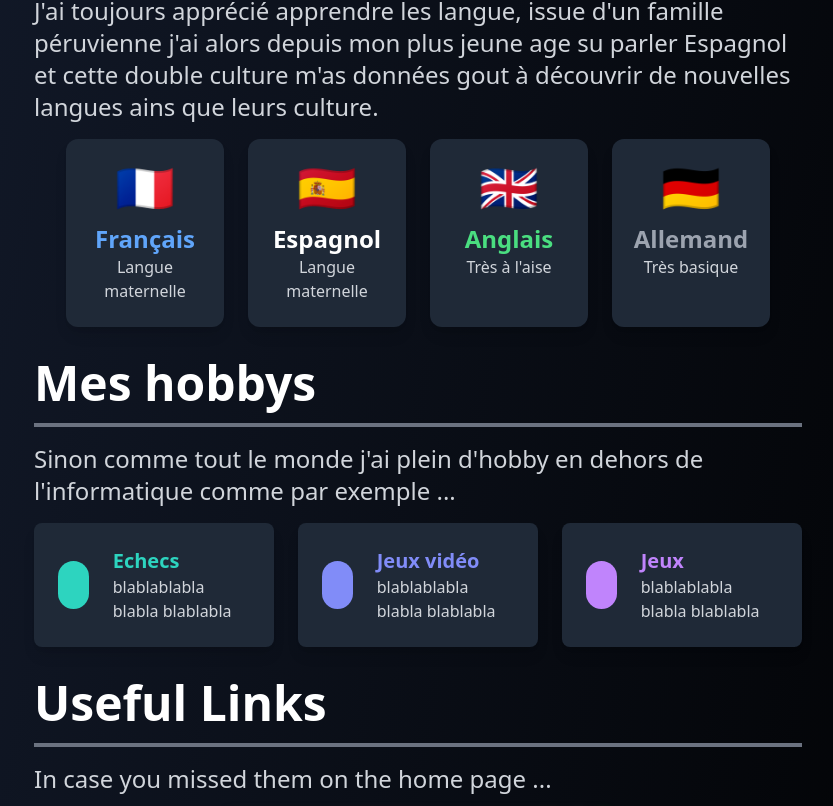
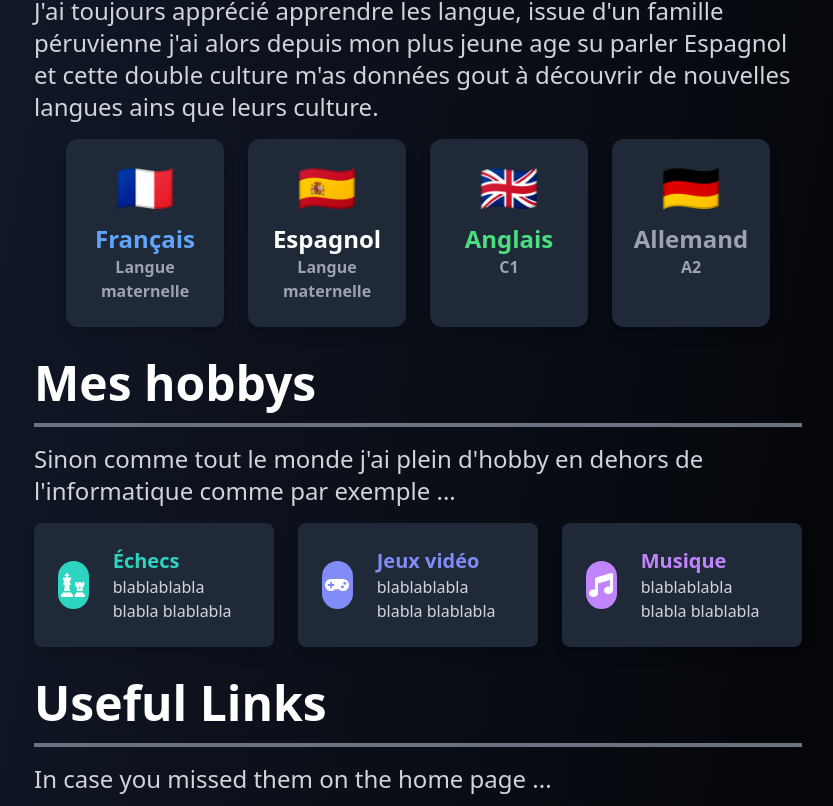
Before and after one commit to LePeruvienn/portfolio, a React (Vite) app: page /#/about in a window 1280 px wide. Shown: the part 6245-7051 px from the top of the page, without its empty margins (222-1055 px from the left). Built offline with nearby package versions, Linux system fonts and the light colour scheme; what @xpd/tailwind-3dtransforms would draw is missing.

Commit message:
Update plein de truc

```diff
--- a/src/components/about/DropdownList.jsx
+++ b/src/components/about/DropdownList.jsx
@@ -58,11 +58,7 @@ function DropdownList () {
 								</div>
 							</div>
 							{/* Arrow Icon */}
-							{openIndex === index ? (
-								<FaChevronUp className="text-gray-400" size={20} />
-							) : (
-								<FaChevronDown className="text-gray-400" size={20} />
-							)}
+							<FaChevronUp className={`text-gray-400 ${openIndex === index ? "rotate-0" : "rotate-180"} transition`} size={20} />
 						</div>
 
 						{/* Dropdown Content with Animation */}
--- a/src/components/about/Hobbys.jsx
+++ b/src/components/about/Hobbys.jsx
@@ -1,46 +1,49 @@
+import { FaChess, FaGamepad } from "react-icons/fa";
+import { FaMusic } from "react-icons/fa6";
 
-function Hobbys () {
-
-	const hobbys = [
+function Hobbys() {
+	const hobbies = [
 		{
-			title: "Echecs",
+			title: "Échecs",
 			description: "blablablabla blabla blablabla",
 			color: "teal-400",
+			icon: <FaChess className="text-white" size={24} />,
 		},
 		{
 			title: "Jeux vidéo",
 			description: "blablablabla blabla blablabla",
 			color: "indigo-400",
+			icon: <FaGamepad className="text-white" size={24} />,
 		},
 		{
-			title: "Jeux ",
+			title: "Musique",
 			description: "blablablabla blabla blablabla",
 			color: "purple-400",
+			icon: <FaMusic className="text-white" size={24} />,
 		},
 	];
 
 	return (
-
 		<div className="grid grid-cols-1 md:grid-cols-2 lg:grid-cols-3 gap-6">
-			{hobbys.map ( (hobby, index) => (
+			{hobbies.map((hobby, index) => (
 				<div
 					key={index}
 					className="bg-gray-800 p-6 rounded-lg shadow-lg hover:shadow-xl transition-shadow duration-300 flex items-center gap-6"
 				>
-					<div className={`w-12 h-12 rounded-full bg-${hobby.color} flex items-center justify-center`}></div>
+					{/* Cercle avec icône */}
+					<div className={`w-12 h-12 rounded-full flex items-center justify-center bg-${hobby.color}`}>
+						{hobby.icon}
+					</div>
+
+					{/* Texte */}
 					<div>
-						<h4 className={`text-xl font-semibold text-${hobby.color}`}>
-							{hobby.title}
-						</h4>
-						<p className="text-gray-300">
-							{ hobby.description }
-						</p>
+						<h4 className={`text-xl font-semibold text-${hobby.color}`}>{hobby.title}</h4>
+						<p className="text-gray-300">{hobby.description}</p>
 					</div>
 				</div>
 			))}
 		</div>
-
-	)
+	);
 }
 
 export default Hobbys;
--- a/src/components/about/Languages.jsx
+++ b/src/components/about/Languages.jsx
@@ -16,13 +16,13 @@ const languages = [
 	},
 	{
 		lang: "Anglais",
-		level: "Très à l'aise",
+		level: "C1",
 		flag: "🇬🇧",
 		color: "green-400"
 	},
 	{
 		lang: "Allemand",
-		level: "Très basique",
+		level: "A2",
 		flag: "🇩🇪",
 		color: "gray-400"
 	},
@@ -45,7 +45,7 @@ function LanguageCarousel() {
 						<h3 className={`text-2xl font-bold text-${language.color}`}>
 							{language.lang}
 						</h3>
-						<p className="text-gray-300 text-md">{language.level}</p>
+						<p className="font-bold text-gray-400 text-md">{language.level}</p>
 					</div>
 				))}
 			</div>
```
